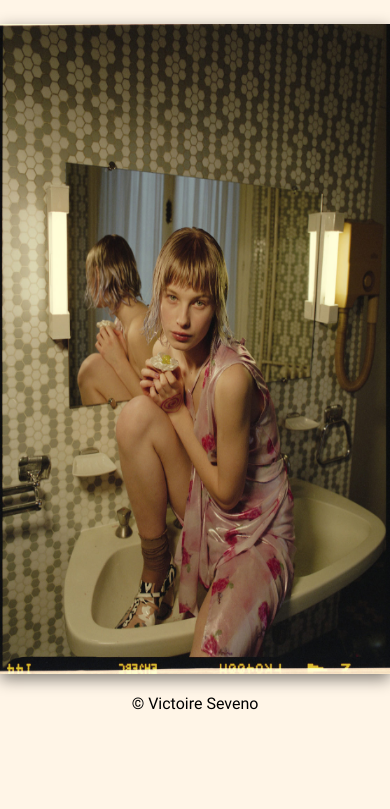
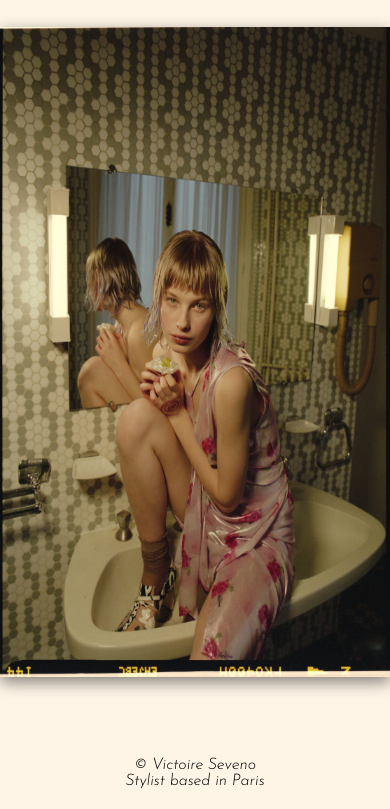
Before and after one commit to RKcodage/Victoire-Seveno, a plain HTML site: page index.html in a window 390 px wide. Shown: the part 96-905 px from the top of the page. Before the commit the page ends 844 px from the top, so only its background shows below. Drawn offline with Linux system fonts and the light colour scheme.

Commit message:
Add new fonts

```diff
--- a/index.html
+++ b/index.html
@@ -14,7 +14,7 @@
         <div class="header-container">
             <div class="logo">
                 <h1>Victoire Seveno</h1>
-                <h3 id="Stylist">Stylist</h3>
+                <h3 id="Stylist">/ Stylist</h3>
             </div>
             <div class="contact-zone">
                 <a href="mailto:victoire.seveno@gmail.com" id="Mail"><i class="fa-sharp fa-regular fa-at" style="color: #000000;"></i></a>
@@ -31,6 +31,7 @@
 
     <footer>
         <p>© Victoire Seveno</p>
+        <p>Stylist based in Paris</p>
     </footer>
 
     <script src="./index.js"></script>
--- a/style.css
+++ b/style.css
@@ -6,12 +6,20 @@
     font-family: "Roboto Light Italic";
     src: url(./fonts/Roboto-LightItalic.ttf);
 }
+@font-face {
+    font-family: "JosefinSans Regular";
+    src: url(./fonts/JosefinSans-Regular.ttf);
+}
+@font-face {
+    font-family: "JosefinSans Light Italic";
+    src: url(./fonts/JosefinSans-LightItalic.ttf);
+}
 
 * {
     margin: 0;
     padding: 0;
     box-sizing: border-box;
-    font-family: "Roboto", sans-serif;
+    font-family: "JosefinSans Regular", sans-serif;
     list-style: none;
 }
 body {
@@ -34,13 +42,12 @@ body {
     padding: 20px 20px;
 }
 h1 {
-    font-size: 1.8rem;
-    font-weight: lighter;
+    font-size: 1.5rem;
 }
 
 #Stylist {
-    font-family: "Roboto Light Italic", sans-serif;
-    font-size: 1.4rem;
+    font-family: "JosefinSans Light Italic", sans-serif;
+    font-size: 1.2rem;
 }
 
 a {
@@ -102,10 +109,14 @@ a {
 }
 footer {
     display: flex;
+    flex-direction: column;
     justify-content: center;
     align-items: center;
     margin-top: auto;
-    margin-bottom: 15px;
+    margin-bottom: 20px;
+}
+footer p {
+    font-family: "JosefinSans Light Italic", sans-serif;
 }
 
 @media screen and (max-width: 560px) {
@@ -116,7 +127,7 @@ footer {
         display: flex;
     }
     .logo {
-        margin-bottom: 20px;
+        /* margin-bottom: 20px; */
     }
     .contact-zone {
         display: flex;
@@ -134,12 +145,15 @@ footer {
     }
     #slider {
         margin: 0;
+        padding-top: 40px;
     }
     #slider img {
-        margin: 0;
         width: 100%;
     }
     footer {
-        margin-top: 20px;
+        margin-top: 80px;
+    }
+    footer p {
+        font-family: "JosefinSans Light Italic", sans-serif;
     }
 }
```
Also changed, not shown: fonts/JosefinSans-LightItalic.ttf (added), fonts/JosefinSans-Regular.ttf (added).
